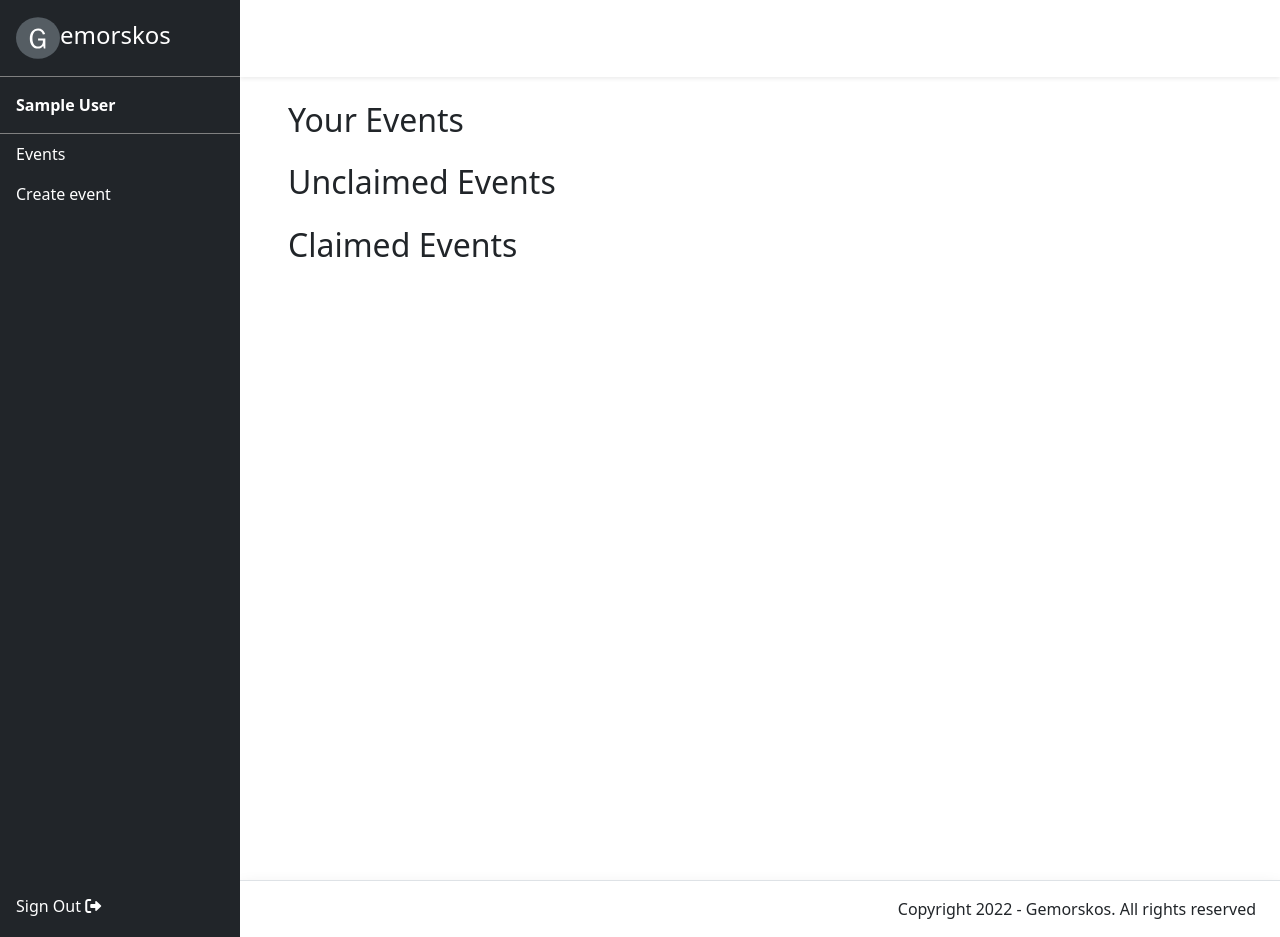
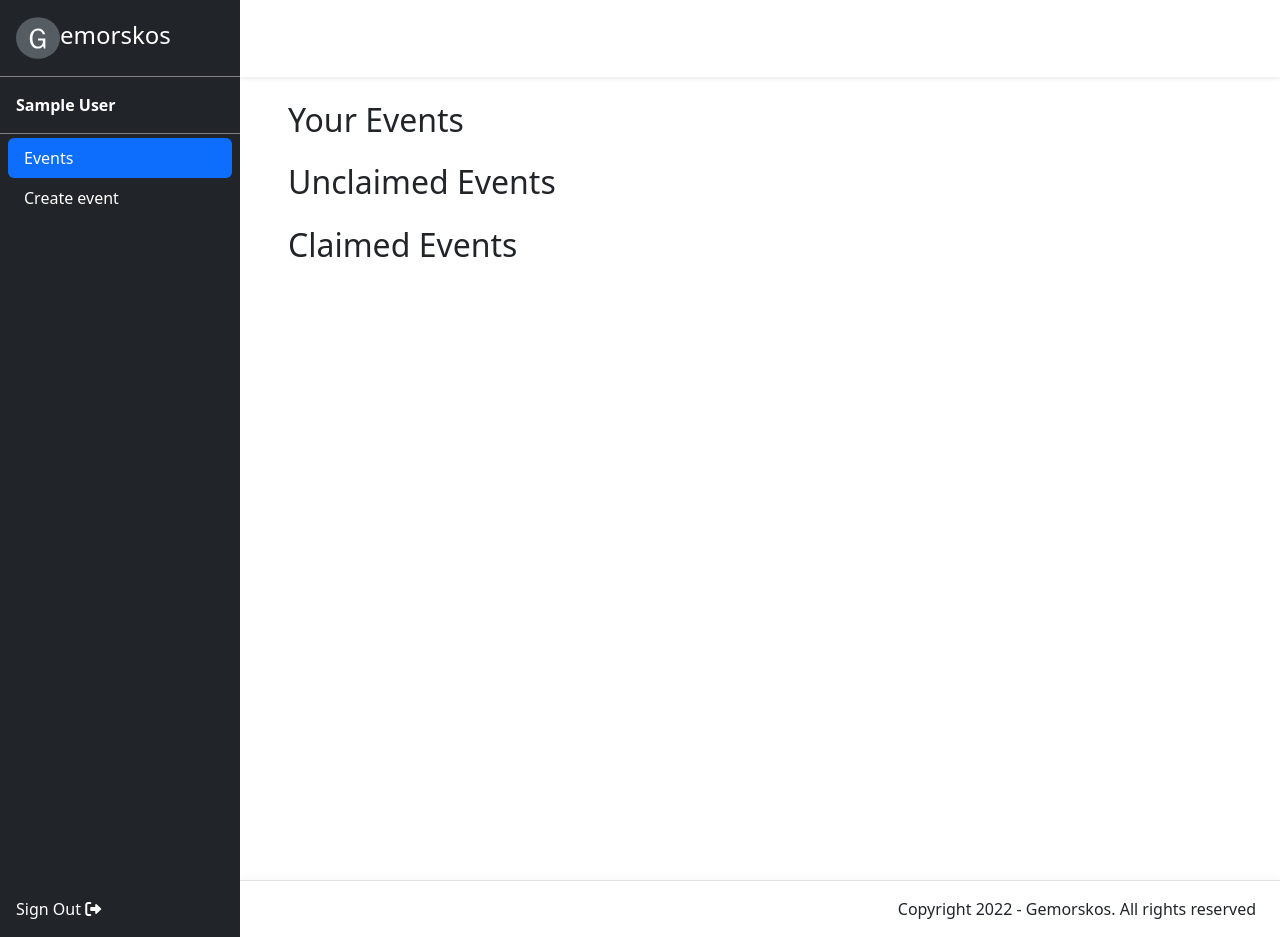
Before and after one commit to lorandhajos/GroupC-term2, a PHP site: page /home.php in a window 1280 px wide. Run offline with PHP 8.4, Linux system fonts and the light colour scheme; the visitor is signed in with stand-in values (Sample User, id 1); data that the repository does not hold is empty.

Commit message:
Made the navbar interactive and more simple

```diff
--- a/src/pages/head.php
+++ b/src/pages/head.php
@@ -12,6 +12,8 @@
 <link rel="stylesheet" href="https://cdnjs.cloudflare.com/ajax/libs/font-awesome/6.2.1/css/all.min.css" integrity="sha512-MV7K8+y+gLIBoVD59lQIYicR65iaqukzvf/nwasF0nqhPay5w/9lJmVM2hMDcnK1OnMGCdVK+iQrJ7lzPJQd1w==" crossorigin="anonymous" referrerpolicy="no-referrer" />
 <!-- Custom CSS -->
 <link href="styles/home.css" rel="stylesheet">
+<!-- Custom JS -->
+<script src="scripts/nav.js" defer></script>
 <!-- Favicon -->
 <link rel="icon" type="image/png" sizes="32x32" href="/favicon-32x32.png">
 <link rel="icon" type="image/png" sizes="16x16" href="/favicon-16x16.png">
--- a/src/pages/navMenu.php
+++ b/src/pages/navMenu.php
@@ -1,9 +1,10 @@
-<div class="d-flex flex-column flex-shrink-0 p-3 text-bg-dark brandlink">
-  <a href="#" class="d-flex align-items-center mb-3 mb-md-0 me-md-auto text-white text-decoration-none">
+<div class="d-flex flex-column flex-shrink-0 text-bg-dark h-100 justify-content-between">
+  <div>
+    <div class="brandlink">
+      <a href="#" class="d-flex m-3 text-white text-decoration-none">
         <span class="fs-4"><img src="../images/bootstrap-logo.svg" alt="G" width="44" height="44">emorskos</span>
       </a>
     </div>
-<div class="d-flex flex-column flex-shrink-0 text-bg-dark h-100 justify-content-between ">
     <div>
       <div class="profile">
         <a href="#" class="d-flex align-items-center text-white text-decoration-none p-3">
@@ -11,23 +12,19 @@
         </a>
       </div>
       <div class="brandlink"></div>
-    <ul class="nav nav-pills flex-column">
+      <ul class="nav nav-pills flex-column mx-2 my-1">
         <li class="nav-item">
-        <a href="home.php" class="nav-link text-white" aria-current="page">
-          Events
-        </a>
+          <a href="home.php" class="nav-link">Events</a>
         </li>
-      <li>
-        <a href="newEvent.php" class="nav-link text-white">
-          Create event
-        </a>
+        <li class="nav-item">
+          <a href="newEvent.php" class="nav-link">Create event</a>
         </li>
       </ul>
     </div>
+  </div>
   <div class="d-flex align-items-end">
-    <a href="pages/logout.php" class="nav-link text-white signOutText pb-5 mb-5 p-3">
-      Sign Out
-      <i class="fa-solid fa-right-from-bracket"></i>
+    <a href="pages/logout.php" class="nav-link signOutText p-3">
+      Sign Out <i class="fa-solid fa-right-from-bracket"></i>
     </a>
   </div>
 </div>
--- /dev/null
+++ b/src/scripts/nav.js
@@ -0,0 +1,15 @@
+var btnContainer = document.getElementsByClassName("nav")[0];
+
+var btns = btnContainer.getElementsByClassName("nav-link");
+
+// remove active class from all buttons
+for (var i = 0; i < btns.length; i++) {
+   btns[i].classList.remove("active");
+}
+
+// add active class to the button that matches the current page
+if (document.title == "Home Page") {
+   btns[0].classList.add("active");
+} else {
+   btns[1].classList.add("active");
+}
--- a/src/styles/home.css
+++ b/src/styles/home.css
@@ -4,6 +4,14 @@
   z-index: 9000;
   left: 0;
   top: 0;
+}
+
+.nav-link {
+  color: white;
+}
+
+.nav-link:hover {
+  color: grey;
 }
 
 .brandlink {
```
Lines whose indentation alone changed are shown as unchanged.
